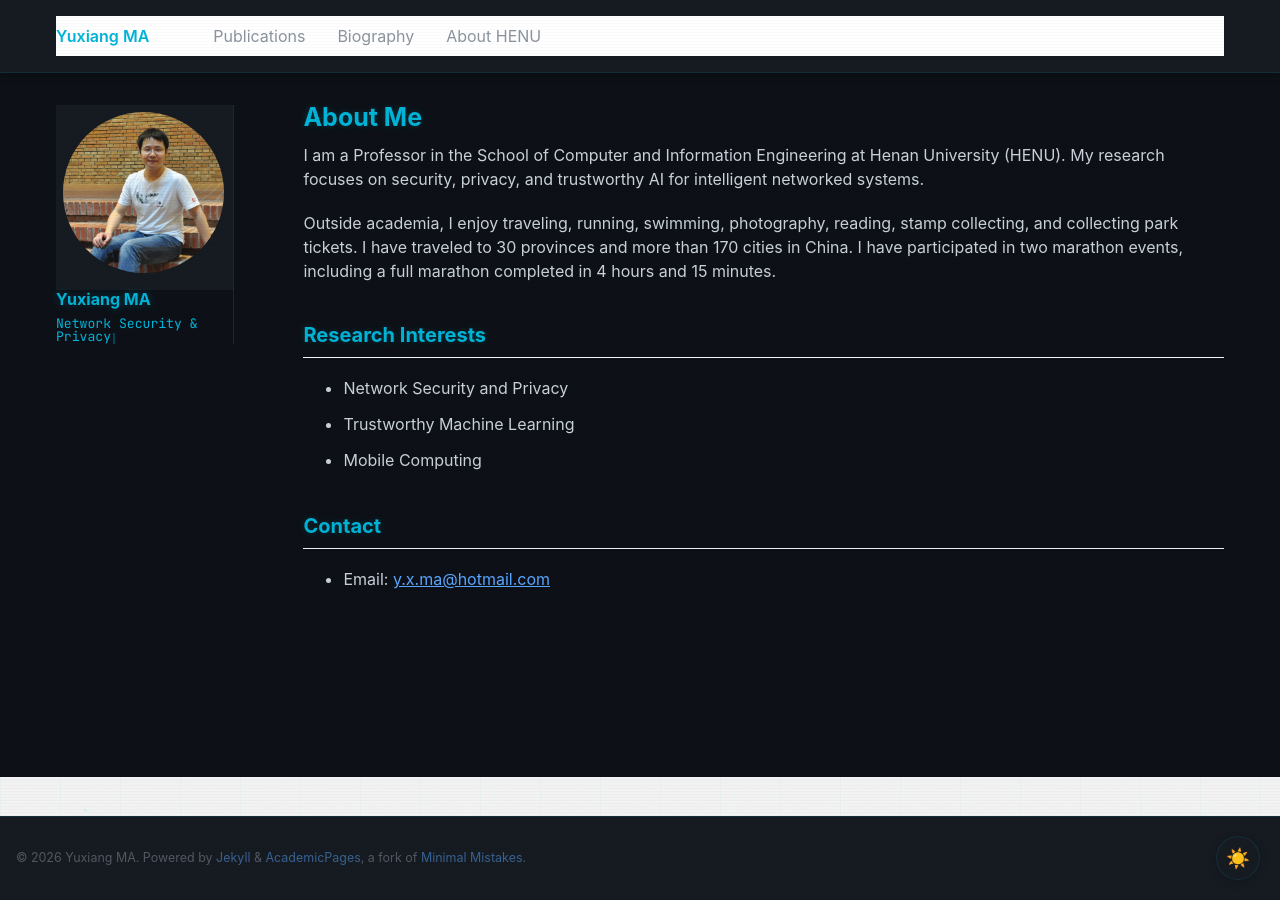
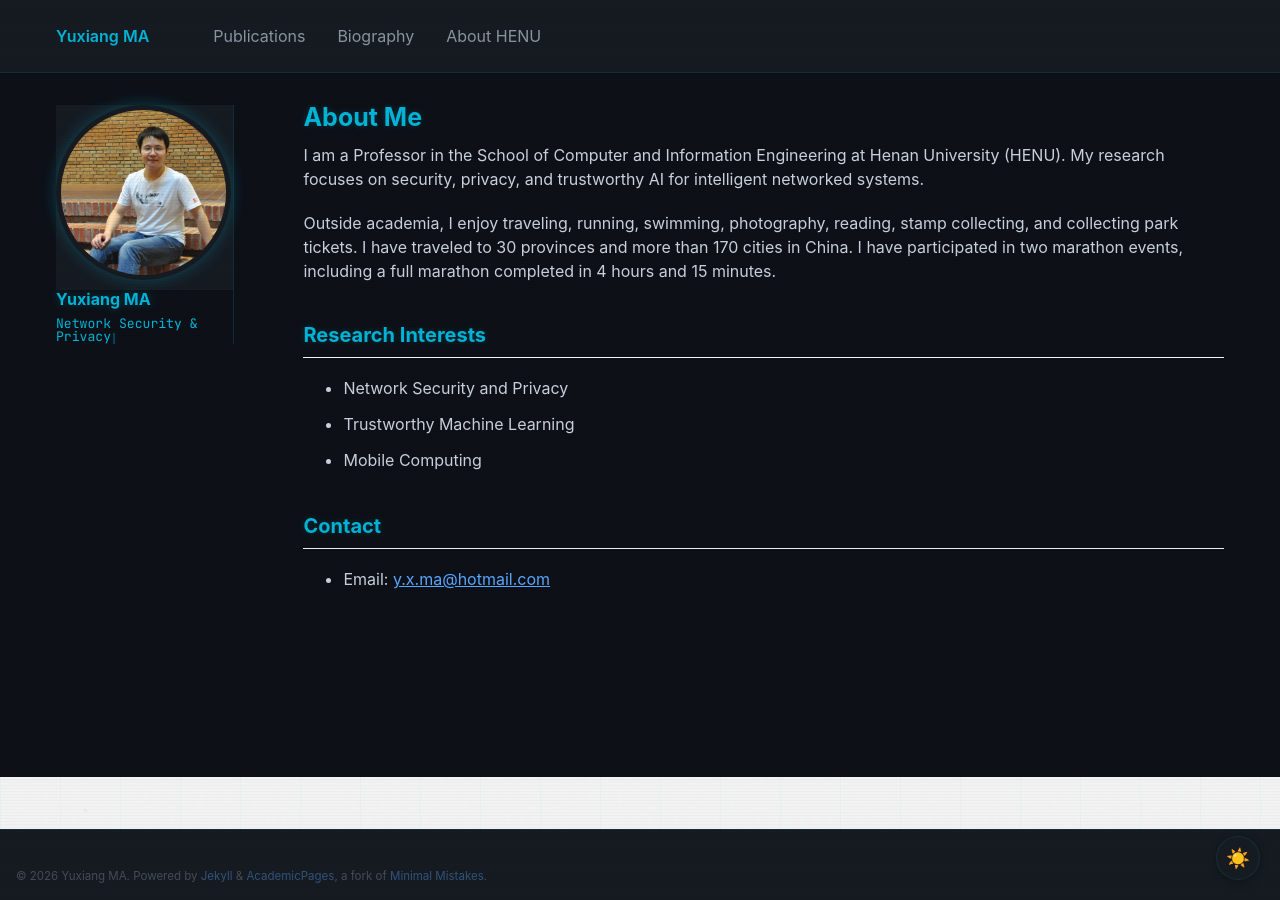
Before and after one commit to mayuxiang/Homepage, a Jekyll site: the page built from _pages/about.md, in a window 1280 px wide. Built offline with Jekyll 4.4.1, drawn with Linux system fonts in a browser that asks for light colours.

Commit message:
fix: nav bg, avatar border, social bullets, footer height, henu typing

```diff
--- a/assets/css/tech-effects.css
+++ b/assets/css/tech-effects.css
@@ -10,7 +10,7 @@
 }
 
 /* ==========================================
-   Dark Mode
+   Dark Mode Variables
    ========================================== */
 body.dark-mode {
     --bg-primary: #0d1117;
@@ -22,7 +22,59 @@ body.dark-mode {
     --link-color: #58a6ff;
 }
 
-/* Apply dark mode to all pages */
+/* ==========================================
+   Masthead / Navigation — unified with content
+   ========================================== */
+.masthead {
+    background-color: #fafbfc !important;
+    border-bottom: 1px solid #e9ecef !important;
+}
+
+.masthead__menu-item a {
+    color: #495057 !important;
+    transition: all 0.3s ease;
+}
+
+.masthead__menu-item a:hover {
+    color: var(--accent-cyan) !important;
+}
+
+.masthead__menu-item--lg a {
+    color: #2c3e50 !important;
+    font-weight: 600;
+}
+
+body.dark-mode .masthead {
+    background-color: var(--bg-secondary) !important;
+    border-bottom: 1px solid var(--border-color) !important;
+    box-shadow: none;
+}
+
+body.dark-mode .masthead__menu-item a {
+    color: var(--text-secondary) !important;
+}
+
+body.dark-mode .masthead__menu-item a:hover {
+    color: var(--accent-cyan) !important;
+    text-shadow: 0 0 8px var(--glow-cyan);
+}
+
+body.dark-mode .masthead__menu-item--lg a {
+    color: var(--accent-cyan) !important;
+}
+
+/* Also fix the greedy-nav background */
+.greedy-nav {
+    background-color: transparent !important;
+}
+
+body.dark-mode .greedy-nav {
+    background-color: transparent !important;
+}
+
+/* ==========================================
+   Dark Mode - Main content areas
+   ========================================== */
 body.dark-mode,
 body.dark-mode .page,
 body.dark-mode .page__inner,
@@ -38,29 +90,6 @@ body.dark-mode .grid__item {
     color: var(--text-primary) !important;
 }
 
-/* Masthead / Navigation Bar */
-body.dark-mode .masthead {
-    background-color: var(--bg-secondary) !important;
-    border-bottom: 1px solid var(--border-color) !important;
-    box-shadow: 0 1px 10px rgba(0, 0, 0, 0.3);
-}
-
-body.dark-mode .masthead__menu-item a {
-    color: var(--text-secondary) !important;
-    transition: all 0.3s ease;
-}
-
-body.dark-mode .masthead__menu-item a:hover {
-    color: var(--accent-cyan) !important;
-    text-shadow: 0 0 8px var(--glow-cyan);
-}
-
-body.dark-mode .masthead__menu-item--lg a {
-    color: var(--accent-cyan) !important;
-    font-weight: 600;
-}
-
-/* Sidebar */
 body.dark-mode .sidebar {
     background-color: var(--bg-secondary) !important;
     border-right: 1px solid var(--border-color) !important;
@@ -131,47 +160,78 @@ body.dark-mode article:hover {
     box-shadow: 0 0 15px rgba(0, 180, 216, 0.1) !important;
 }
 
-/* Author social links - remove bullet, use icon */
-body.dark-mode .author__urls.social-icons {
+/* ==========================================
+   Avatar — remove square border in dark mode
+   ========================================== */
+.author__avatar img {
+    border-radius: 50%;
+}
+
+body.dark-mode .author__avatar img {
+    border: none !important;
+    box-shadow: 0 0 15px var(--glow-cyan);
+}
+
+/* ==========================================
+   Social Icons — NO bullets, use icons only
+   ========================================== */
+.author__urls.social-icons,
+.author__urls.social-icons li {
     list-style: none !important;
+    list-style-type: none !important;
+}
+
+.author__urls.social-icons {
     padding-left: 0 !important;
 }
 
-body.dark-mode .author__urls.social-icons li {
+.author__urls.social-icons li::before,
+.author__urls.social-icons li::marker {
+    display: none !important;
+    content: '' !important;
+}
+
+/* Also fix the dropdown on mobile */
+.author__urls {
     list-style: none !important;
 }
 
-body.dark-mode .author__urls.social-icons li::before {
+body.dark-mode .author__urls {
+    background: var(--bg-secondary) !important;
+    border-color: var(--border-color) !important;
+}
+
+body.dark-mode .author__urls li {
+    list-style: none !important;
+}
+
+body.dark-mode .author__urls li::before {
     display: none !important;
 }
 
-/* Dark mode toggle button */
-.dark-mode-toggle {
-    position: fixed;
-    bottom: 20px;
-    right: 20px;
-    width: 44px;
-    height: 44px;
-    border-radius: 50%;
-    border: 1px solid var(--border-color, rgba(0,180,216,0.3));
-    background: var(--bg-secondary, #161b22);
-    color: var(--accent-cyan);
-    font-size: 1.2em;
-    cursor: pointer;
-    z-index: 9999;
-    display: flex;
-    align-items: center;
-    justify-content: center;
-    transition: all 0.3s ease;
-    box-shadow: 0 2px 10px rgba(0,0,0,0.2);
+/* ==========================================
+   Footer — narrower
+   ========================================== */
+.page__footer footer {
+    padding-top: 1em !important;
+    padding-bottom: 1em !important;
+    margin-top: 1.5em !important;
 }
 
-.dark-mode-toggle:hover {
-    box-shadow: 0 0 15px var(--glow-cyan);
-    transform: scale(1.1);
+.page__footer-copyright {
+    font-size: 0.72em !important;
+    opacity: 0.6;
+    line-height: 1.2;
 }
 
-/* Grid background for dark mode */
+body.dark-mode .page__footer-copyright {
+    font-size: 0.72em !important;
+    opacity: 0.4;
+}
+
+/* ==========================================
+   Grid background for dark mode
+   ========================================== */
 body.dark-mode::before {
     content: '';
     position: fixed;
@@ -188,7 +248,7 @@ body.dark-mode::before {
 }
 
 /* ==========================================
-   Scanline Effect (very subtle)
+   Scanline Effect (subtle)
    ========================================== */
 body.dark-mode::after {
     content: '';
@@ -250,10 +310,6 @@ body.dark-mode::after {
     color: var(--accent-cyan);
 }
 
-body.dark-mode #sidebar-typing-text {
-    color: var(--accent-cyan);
-}
-
 .typing-cursor {
     display: inline-block;
     width: 2px;
@@ -271,46 +327,9 @@ body.dark-mode #sidebar-typing-text {
 }
 
 /* ==========================================
-   Light Mode - Masthead fixes
-   ========================================== */
-.masthead {
-    background-color: #f8f9fa !important;
-    border-bottom: 1px solid #e9ecef !important;
-}
-
-.masthead__menu-item a {
-    color: #495057 !important;
-    transition: all 0.3s ease;
-}
-
-.masthead__menu-item a:hover {
-    color: var(--accent-cyan) !important;
-}
-
-.masthead__menu-item--lg a {
-    color: #2c3e50 !important;
-    font-weight: 600;
-}
-
-/* Social icons - no bullets */
-.author__urls.social-icons {
-    list-style: none !important;
-    padding-left: 5px !important;
-}
-
-.author__urls.social-icons li {
-    list-style: none !important;
-}
-
-.author__urls.social-icons li::before {
-    display: none !important;
-}
-
-/* ==========================================
    Enhanced Links (dark mode)
    ========================================== */
-body.dark-mode .page__content a,
-body.dark-mode .author__urls a {
+body.dark-mode .page__content a {
     position: relative;
     transition: all 0.3s ease;
 }
@@ -349,29 +368,38 @@ body.dark-mode .page__content li:hover {
 }
 
 /* ==========================================
-   Author avatar glow (dark mode)
+   Dark Mode Toggle Button
    ========================================== */
-body.dark-mode .author__avatar img {
-    border: 2px solid transparent;
+.dark-mode-toggle {
+    position: fixed;
+    bottom: 20px;
+    right: 20px;
+    width: 44px;
+    height: 44px;
+    border-radius: 50%;
+    border: 1px solid #e9ecef;
+    background: #fafbfc;
+    color: #495057;
+    font-size: 1.2em;
+    cursor: pointer;
+    z-index: 9999;
+    display: flex;
+    align-items: center;
+    justify-content: center;
     transition: all 0.3s ease;
+    box-shadow: 0 2px 10px rgba(0,0,0,0.1);
 }
 
-body.dark-mode .author__avatar:hover img {
-    border-color: var(--accent-cyan);
-    box-shadow: 0 0 20px var(--glow-cyan);
+.dark-mode-toggle:hover {
+    box-shadow: 0 0 15px var(--glow-cyan);
+    transform: scale(1.1);
 }
 
-/* ==========================================
-   Footer - smaller text
-   ========================================== */
-.page__footer-copyright {
-    font-size: 0.78em !important;
-    opacity: 0.7;
-}
-
-body.dark-mode .page__footer-copyright {
-    font-size: 0.78em !important;
-    opacity: 0.5;
+body.dark-mode .dark-mode-toggle {
+    border-color: var(--border-color);
+    background: var(--bg-secondary);
+    color: var(--accent-cyan);
+    box-shadow: 0 2px 10px rgba(0,0,0,0.3);
 }
 
 /* ==========================================
@@ -394,7 +422,6 @@ body.dark-mode ::-webkit-scrollbar-thumb:hover {
     background: rgba(0, 180, 216, 0.5);
 }
 
-/* Selection */
 body.dark-mode ::selection {
     background: rgba(0, 180, 216, 0.25);
     color: #e6edf3;
--- a/assets/js/tech-effects.js
+++ b/assets/js/tech-effects.js
@@ -141,16 +141,24 @@
     // ============================================
     // Typing Effect — Sidebar (all pages)
     // ============================================
-    const phrases = [
+    const myPhrases = [
         'Network Security & Privacy',
         'Trustworthy Machine Learning',
         'Mobile Computing',
         'Intelligent Networked Systems'
     ];
 
+    const henuPhrases = [
+        'One of the oldest universities in China'
+    ];
+
     function initTyping() {
         const el = document.getElementById('sidebar-typing-text');
         if (!el) return;
+
+        // Detect HENU page
+        const isHenu = window.location.pathname.includes('/henu/');
+        const phrases = isHenu ? henuPhrases : myPhrases;
 
         let pi = 0, ci = 0, deleting = false;
 
@@ -167,8 +175,14 @@
             let delay = deleting ? 35 : 70;
 
             if (!deleting && ci === phrase.length) {
-                delay = 2200;
-                deleting = true;
+                // Single phrase: hold longer, then restart
+                if (phrases.length === 1) {
+                    delay = 5000;
+                    deleting = true;
+                } else {
+                    delay = 2200;
+                    deleting = true;
+                }
             } else if (deleting && ci === 0) {
                 deleting = false;
                 pi = (pi + 1) % phrases.length;
```
